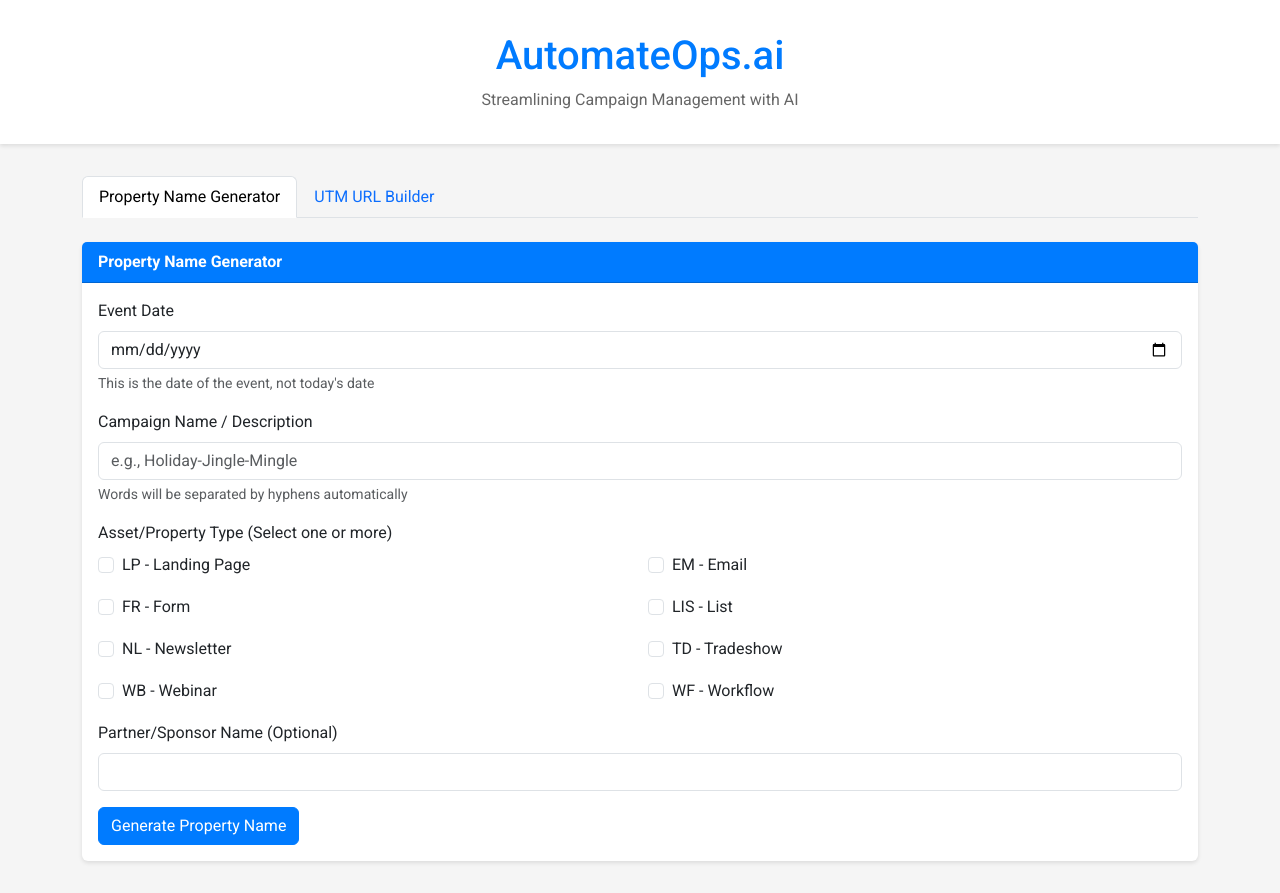
After one commit to tmfudge/AutomateOps-AI-Toolkit, a Flask app: page /embed-code in a window 1280 px wide. The commit adds this page. Run offline with Flask 3, Linux system fonts and the light colour scheme.

```diff
--- a/app.py
+++ b/app.py
@@ -115,5 +115,21 @@ def generate_property_name():
 
     return jsonify({'property_names': property_names})
 
+@app.route('/embed-code')
+def embed_code():
+    """Generate a standalone HTML version of the tools"""
+    # Get the CSS content
+    with open('static/css/style.css', 'r') as f:
+        css_content = f.read()
+
+    # Get the JavaScript content
+    with open('static/js/main.js', 'r') as f:
+        js_content = f.read()
+
+    return render_template('embed.html',
+                         css_content=css_content,
+                         js_content=js_content,
+                         medium_options=MEDIUM_OPTIONS,
+                         property_types=PROPERTY_TYPES)
 if __name__ == '__main__':
     app.run(host='0.0.0.0', port=5000, debug=True)
--- /dev/null
+++ b/templates/embed.html
@@ -0,0 +1,161 @@
+<!DOCTYPE html>
+<html lang="en">
+<head>
+    <meta charset="UTF-8">
+    <meta name="viewport" content="width=device-width, initial-scale=1.0">
+    <title>Campaign Management Tools</title>
+
+    <!-- Bootstrap CSS -->
+    <link href="https://cdn.jsdelivr.net/npm/bootstrap@5.3.0/dist/css/bootstrap.min.css" rel="stylesheet">
+
+    <!-- Roboto Font -->
+    <link href="https://fonts.googleapis.com/css2?family=Roboto:wght@300;400;500;700&display=swap" rel="stylesheet">
+
+    <!-- Inline CSS -->
+    <style>
+        {{ css_content | safe }}
+    </style>
+</head>
+<body>
+    <header class="header text-center">
+        <h1>AutomateOps.ai</h1>
+        <p>Streamlining Campaign Management with AI</p>
+    </header>
+
+    <div class="container">
+        <ul class="nav nav-tabs mb-4" id="toolTabs" role="tablist">
+            <li class="nav-item" role="presentation">
+                <button class="nav-link active" id="property-tab" data-bs-toggle="tab" data-bs-target="#property" type="button" role="tab">Property Name Generator</button>
+            </li>
+            <li class="nav-item" role="presentation">
+                <button class="nav-link" id="utm-tab" data-bs-toggle="tab" data-bs-target="#utm" type="button" role="tab">UTM URL Builder</button>
+            </li>
+        </ul>
+
+        <div class="tab-content">
+            <!-- Property Name Generator -->
+            <div class="tab-pane fade show active" id="property" role="tabpanel">
+                <div class="card">
+                    <div class="card-header">Property Name Generator</div>
+                    <div class="card-body">
+                        <form id="property-form">
+                            <div class="mb-3">
+                                <label for="event_date" class="form-label">Event Date</label>
+                                <input type="date" class="form-control" name="event_date" id="event_date" required>
+                                <div class="form-text">This is the date of the event, not today's date</div>
+                            </div>
+
+                            <div class="mb-3">
+                                <label for="description" class="form-label">Campaign Name / Description</label>
+                                <input type="text" class="form-control" name="description" id="description" required
+                                       placeholder="e.g., Holiday-Jingle-Mingle">
+                                <div class="form-text">Words will be separated by hyphens automatically</div>
+                            </div>
+
+                            <div class="mb-3">
+                                <label class="form-label">Asset/Property Type (Select one or more)</label>
+                                <div class="row g-3">
+                                    {% for code, name in property_types.items() %}
+                                    <div class="col-md-6">
+                                        <div class="form-check">
+                                            <input class="form-check-input" type="checkbox" name="property_types[]"
+                                                   value="{{ code }}" id="type_{{ code }}">
+                                            <label class="form-check-label" for="type_{{ code }}">
+                                                {{ code }} - {{ name }}
+                                            </label>
+                                        </div>
+                                    </div>
+                                    {% endfor %}
+                                </div>
+                            </div>
+
+                            <div class="mb-3">
+                                <label for="partner" class="form-label">Partner/Sponsor Name (Optional)</label>
+                                <input type="text" class="form-control" name="partner" id="partner">
+                            </div>
+
+                            <button type="submit" class="btn btn-primary">Generate Property Name</button>
+                        </form>
+
+                        <div id="property-error" class="error-message"></div>
+
+                        <div id="property-result" class="result-box" style="display: none;">
+                            <h6>Generated Property Name:</h6>
+                            <div id="property-names-list"></div>
+                        </div>
+                    </div>
+                </div>
+            </div>
+
+            <!-- UTM Builder -->
+            <div class="tab-pane fade" id="utm" role="tabpanel">
+                <div class="card">
+                    <div class="card-header">UTM URL Builder</div>
+                    <div class="card-body">
+                        <form id="utm-form">
+                            <div class="mb-3">
+                                <label for="base_url" class="form-label">Base URL</label>
+                                <input type="url" class="form-control" id="base_url" name="base_url" required
+                                       placeholder="https://example.com"
+                                       pattern="https://.*"
+                                       title="Please start with https://">
+                                <div class="form-text">URL must start with https://</div>
+                            </div>
+
+                            <div class="mb-3">
+                                <label for="campaign_name" class="form-label">Campaign Name</label>
+                                <input type="text" class="form-control" id="campaign_name" name="campaign_name" required>
+                            </div>
+
+                            <div class="mb-3">
+                                <label for="medium" class="form-label">Medium</label>
+                                <select class="form-select" id="medium" name="medium" required>
+                                    <option value="">Select Medium</option>
+                                    <option value="email">Email</option>
+                                    <option value="social">Social</option>
+                                    <option value="community">Community</option>
+                                    <option value="events">Events</option>
+                                    <option value="blog">Blog</option>
+                                    <option value="podcast">Podcast</option>
+                                    <option value="website">Website</option>
+                                    <option value="partner">Partner</option>
+                                </select>
+                            </div>
+
+                            <div class="mb-3" id="source-input-group">
+                                <label for="source" class="form-label">Source</label>
+                                <select class="form-select" id="source" name="source" required disabled>
+                                    <option value="">Select Source</option>
+                                </select>
+                                <input type="text" class="form-control mt-2" id="source-custom" name="source_custom"
+                                       placeholder="Enter custom source" style="display: none;">
+                            </div>
+
+                            <button type="submit" class="btn btn-primary">Generate UTM URL</button>
+                        </form>
+
+                        <div id="utm-error" class="error-message"></div>
+
+                        <div id="utm-result" class="result-box" style="display: none;">
+                            <h6>Generated UTM URL:</h6>
+                            <div class="d-flex align-items-center">
+                                <span id="utm-url" class="text-break"></span>
+                                <button class="btn btn-sm btn-outline-primary copy-btn">Copy</button>
+                            </div>
+                        </div>
+                    </div>
+                </div>
+            </div>
+        </div>
+    </div>
+
+    <!-- Bootstrap JS -->
+    <script src="https://cdn.jsdelivr.net/npm/bootstrap@5.3.0/dist/js/bootstrap.bundle.min.js"></script>
+
+    <!-- Inline JavaScript -->
+    <script>
+        const API_BASE_URL = '{{ request.url_root }}';
+        {{ js_content | safe }}
+    </script>
+</body>
+</html>
```
Also changed, not shown: templates/index.html (+31 -8 lines).
